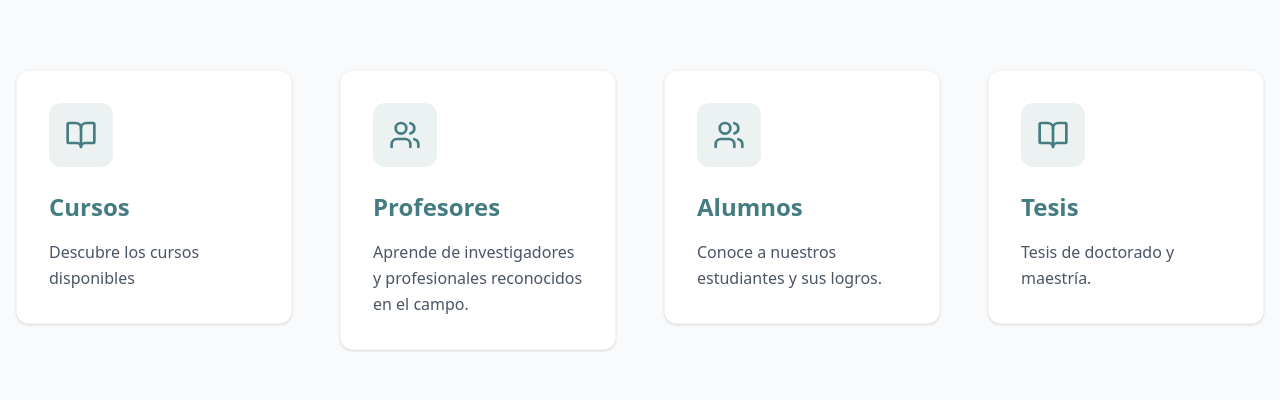
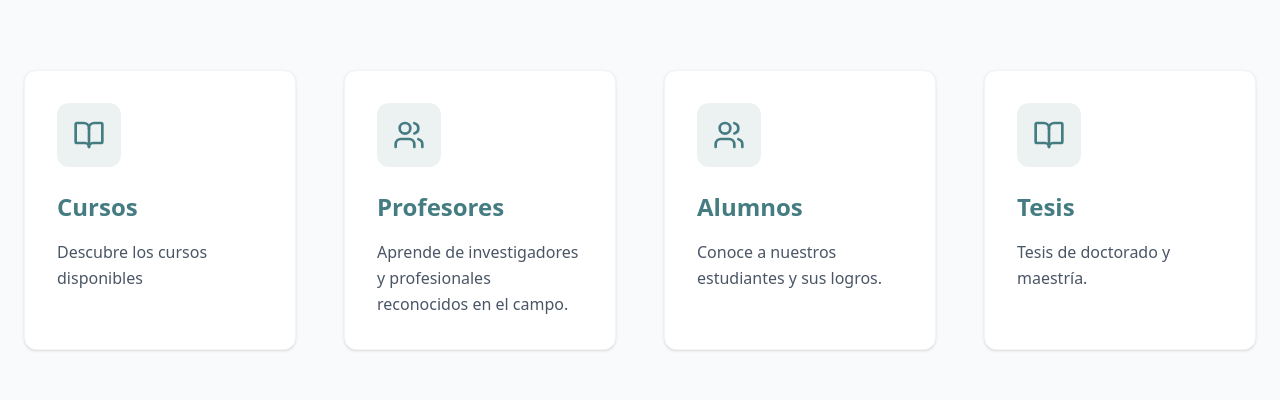
Before and after one commit to javijec/PosMat, a React (Vite) app: page / in a window 1280 px wide. Shown: the part 707-1107 px from the top of the page. Built offline with nearby package versions, Linux system fonts and the light colour scheme.

Commit message:
feat: refactor Features component and add FeatureCard for improved layout and styling

```diff
--- /dev/null
+++ b/src/components/Home/components/FeatureCard.jsx
@@ -0,0 +1,15 @@
+import React from "react";
+
+const FeatureCard = ({ icon, title, description }) => (
+  <div className="bg-white p-6 sm:p-8 rounded-xl shadow-sm hover:shadow-md transition-all duration-300 border border-gray-100 h-full flex flex-col">
+    <div className="bg-[#447c82]/10 p-3 sm:p-4 rounded-xl w-12 sm:w-16 h-12 sm:h-16 flex items-center justify-center mb-4 sm:mb-6 shrink-0">
+      {icon}
+    </div>
+    <div className="flex flex-col flex-grow">
+      <h3 className="text-xl sm:text-2xl font-semibold mb-2 sm:mb-4 text-[#447c82]">{title}</h3>
+      <p className="text-sm sm:text-base text-gray-600 leading-relaxed">{description}</p>
+    </div>
+  </div>
+);
+
+export default FeatureCard;
--- a/src/components/Home/components/Features.jsx
+++ b/src/components/Home/components/Features.jsx
@@ -1,12 +1,13 @@
 import React from "react";
 import { BookOpen, Users, Award } from "lucide-react";
 import { Link } from "react-router-dom";
+import FeatureCard from "./FeatureCard";
 
 const Features = () => {
   return (
-    <div className="py-24 bg-gray-50">
-      <div className="max-w-7xl mx-auto px-4">
-        <div className="grid grid-cols-1 md:grid-cols-4 gap-12">
+    <div className="py-12 sm:py-16 md:py-24 bg-gray-50">
+      <div className="max-w-7xl mx-auto px-4 sm:px-6">
+        <div className="grid grid-cols-2 lg:grid-cols-4 gap-4 sm:gap-6 md:gap-8 lg:gap-12 auto-rows-fr">
           <Link to="/courses" className="group">
             <FeatureCard
               icon={<BookOpen className="h-8 w-8 text-[#447c82]" />}
@@ -41,12 +42,4 @@ const Features = () => {
   );
 };
 
-const FeatureCard = ({ icon, title, description }) => (
-  <div className="bg-white p-8 rounded-xl shadow-sm hover:shadow-md transition-all duration-300 border border-gray-100">
-    <div className="bg-[#447c82]/10 p-4 rounded-xl w-16 h-16 flex items-center justify-center mb-6">{icon}</div>
-    <h3 className="text-2xl font-semibold mb-4 text-[#447c82]">{title}</h3>
-    <p className="text-gray-600 leading-relaxed">{description}</p>
-  </div>
-);
-
 export default Features;
```
